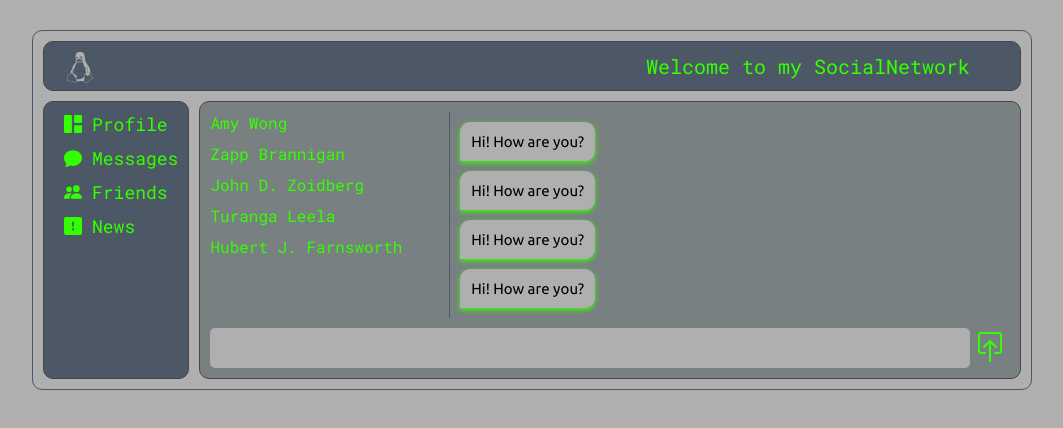
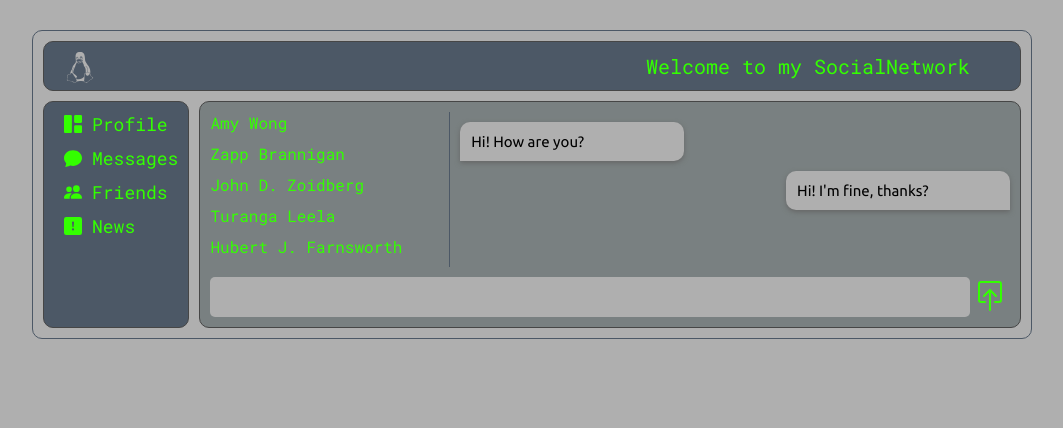
Before and after one commit to Konstantin-174/sn-new, a React (Create React App) app: page /messages/conversation in a window 1280 px wide. Shown: the top 428 px of the page, without its empty margins (108-1171 px from the left). Built offline with nearby package versions, Linux system fonts and the light colour scheme.

Commit message:
3rd (Added Conversation )

```diff
--- a/src/components/Messages/Messages.module.scss
+++ b/src/components/Messages/Messages.module.scss
@@ -30,6 +30,7 @@
 
     .messagesContent {
       @include Ubuntu;
+      flex-basis: 70%;
     }
   }
 
@@ -65,6 +66,4 @@
       }
     }
   }
-
-
 }
--- a/src/components/Messages/Messages.tsx
+++ b/src/components/Messages/Messages.tsx
@@ -1,14 +1,17 @@
 import React from 'react';
 import local from './Messages.module.scss'
 import {BsBoxArrowInUp} from 'react-icons/bs';
-import Message from './message/Message';
+import MessageRequest from './message/MessageRequest';
+import MessageResponse from './message/MessageResponse';
+import {Route} from 'react-router-dom';
+import Conversation from './conversation/Conversation';
 
 const Messages = () => {
     return (
         <section className={local.messagesWrap}>
             <div className={local.messagesInner}>
                 <div className={local.friendsMessages}>
-                    <a href="#" className={local.messagesLink}>
+                    <a href="/messages/conversation" className={local.messagesLink}>
                         <div className={local.linkTitle}>Amy Wong</div>
                     </a>
                     <a href="#" className={local.messagesLink}>
@@ -25,10 +28,7 @@ const Messages = () => {
                     </a>
                 </div>
                 <div className={local.messagesContent}>
-                    <Message/>
-                    <Message/>
-                    <Message/>
-                    <Message/>
+                    <Route path="/messages/conversation" render={ () => <Conversation/>} />
                 </div>
             </div>
             <div className={local.messageInput}>
--- /dev/null
+++ b/src/components/Messages/conversation/Conversation.module.scss
@@ -0,0 +1,4 @@
+.conversationWrap {
+  display: flex;
+  flex-direction: column;
+}
--- /dev/null
+++ b/src/components/Messages/conversation/Conversation.tsx
@@ -0,0 +1,15 @@
+import React from 'react';
+import local from './Conversation.module.scss';
+import MessageRequest from '../message/MessageRequest';
+import MessageResponse from '../message/MessageResponse';
+
+const Conversation = () => {
+    return (
+        <section className={local.conversationWrap}>
+            <MessageRequest/>
+            <MessageResponse/>
+        </section>
+    )
+}
+
+export default Conversation;
--- a/src/components/Messages/message/Message.module.scss
+++ b/src/components/Messages/message/MessageRequest.module.scss
@@ -1,4 +1,5 @@
 .messageWrap {
+  width: 40%;
   margin: 10px;
   padding: 10px;
   font-size: 15px;
@@ -7,5 +8,5 @@
   border-top-left-radius: 10px;
   border-top-right-radius: 10px;
   border-bottom-right-radius: 10px;
-  box-shadow: 0 2px 5px #33ff00;
+  box-shadow: 0 2px 5px #666666;
 }
--- a/src/components/Messages/message/Message.tsx
+++ b/src/components/Messages/message/MessageRequest.tsx
@@ -1,7 +1,7 @@
 import React from 'react';
-import local from './Message.module.scss';
+import local from './MessageRequest.module.scss';
 
-const Message = () => {
+const MessageRequest = () => {
     return (
         <section className={local.messageWrap}>
             Hi! How are you?
@@ -9,4 +9,4 @@ const Message = () => {
     )
 }
 
-export default Message;
+export default MessageRequest;
--- /dev/null
+++ b/src/components/Messages/message/MessageResponse.module.scss
@@ -0,0 +1,12 @@
+.messageWrap {
+  width: 40%;
+  align-self: flex-end;
+  padding: 10px;
+  font-size: 15px;
+  background-color: #afafaf;
+  border: 1px solid transparent;
+  border-top-left-radius: 10px;
+  border-top-right-radius: 10px;
+  border-bottom-left-radius: 10px;
+  box-shadow: 0 2px 5px #666666;
+}
--- /dev/null
+++ b/src/components/Messages/message/MessageResponse.tsx
@@ -0,0 +1,12 @@
+import React from 'react';
+import local from './MessageResponse.module.scss';
+
+const MessageResponse = () => {
+    return (
+        <section className={local.messageWrap}>
+            Hi! I'm fine, thanks?
+        </section>
+    )
+}
+
+export default MessageResponse;
```
